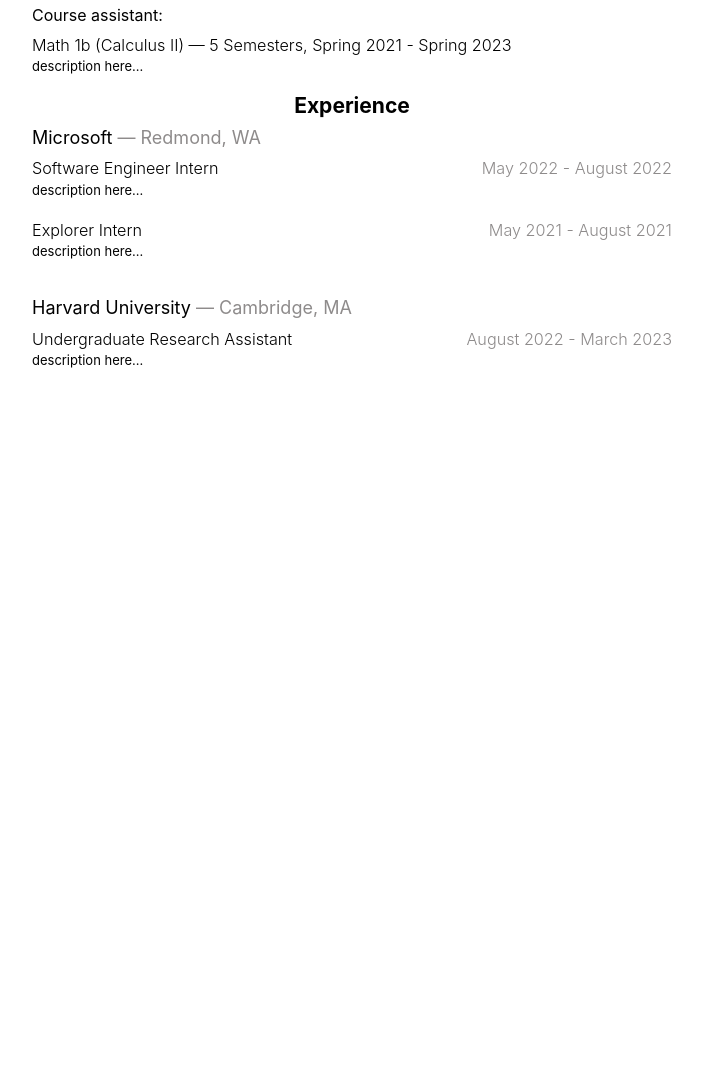
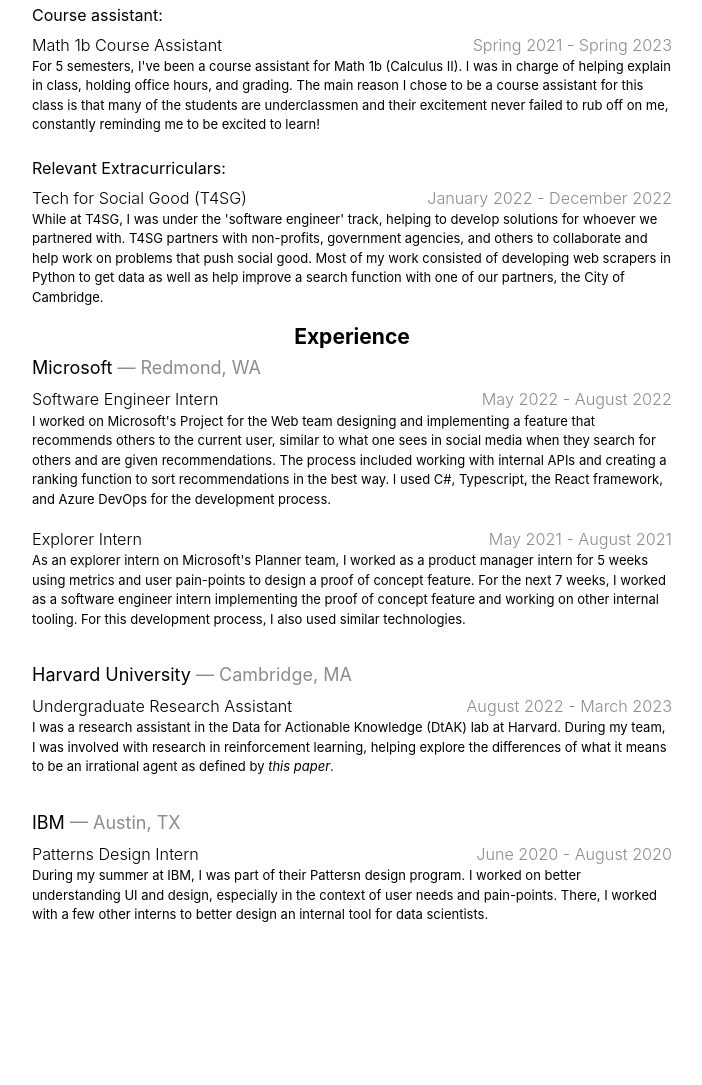
Before and after one commit to em-ramirez/em-ramirez.github.io, a plain HTML site: page resume.html in a window 1280 px wide. Shown: the part 629-1714 px from the top of the page, without its empty margins (288-990 px from the left). Before the commit the page ends 1190 px from the top, so only its background shows below. Drawn offline with nearby package versions, Linux system fonts and the light colour scheme.

Commit message:
finished resume section. Need to handle mobile interface and remaining sections:

```diff
--- a/resume.html
+++ b/resume.html
@@ -30,7 +30,7 @@
                 </h3>
                 <p id="resume-content-education">
                     <span style="font-weight: 450;">Harvard University</span>
-                    <span class="text-gray align-right"> 2019 - Current</span>
+                    <span class="text-gray align-right"> 2019 - 2023</span>
                     <br>
                     <span class="text-gray font-small"><em>A.B. in Computer Science</em></span>
                 </p>
@@ -79,10 +79,25 @@
                     Course assistant:
                 </h4>
                 <p class="font-md-small mb-small" id="resume-teaching">
-                    Math 1b (Calculus II) — 5 Semesters, Spring 2021 - Spring 2023
+                    Math 1b Course Assistant <span class="text-gray align-right">Spring 2021 - Spring 2023</span>
                 </p>
                 <p style="margin-top: 0;" class="font-small mt-small" id="resume-teaching">
-                    description here...
+                    For 5 semesters, I've been a course assistant for Math 1b (Calculus II). I was in charge of helping explain in class, holding office
+                    hours, and grading. The main reason I chose to be a course assistant for this class is that many of the students are
+                    underclassmen and their excitement never failed to rub off on me, constantly reminding me to be excited to learn!
+                </p>
+
+                <h4 class="font-medium mb-small mt-normal" id="education">
+                    Relevant Extracurriculars:
+                </h4>
+                <p class="font-md-small mb-small" id="resume-teaching">
+                    Tech for Social Good (T4SG) <span class="text-gray align-right">January 2022 - December 2022</span>
+                </p>
+                <p style="margin-top: 0;" class="font-small mt-small" id="resume-teaching">
+                    While at T4SG, I was under the 'software engineer' track, helping to develop solutions for whoever we partnered with. T4SG
+                    partners with non-profits, government agencies, and others to collaborate and help work on problems that push social good.
+                    Most of my work consisted of developing web scrapers in Python to get data as well as help improve a search function with
+                    one of our partners, the City of Cambridge.
                 </p>
 
                 <h3>
@@ -95,14 +110,20 @@
                     Software Engineer Intern <span class="text-gray align-right"> May 2022 - August 2022</span>
                 </p>
                 <p style="margin-top: 0;" class="font-small mt-small" id="resume-teaching">
-                    description here...
+                    I worked on Microsoft's Project for the Web team designing and implementing a feature that recommends others to the
+                    current user, similar to what one sees in social media when they search for others and are given recommendations. The
+                    process included working with internal APIs and creating a ranking function to sort recommendations in the best way. I
+                    used C#, Typescript, the React framework, and Azure DevOps for the development process.
                 </p>
                 <br>
                 <p class="font-md-small mb-small" id="resume-teaching">
                     Explorer Intern <span class="text-gray align-right"> May 2021 - August 2021</span>
                 </p>
                 <p style="margin-top: 0;" class="font-small mt-small" id="resume-teaching">
-                    description here...
+                    As an explorer intern on Microsoft's Planner team, I worked as a product manager intern for 5 weeks using metrics and
+                    user pain-points to design a proof of concept feature. For the next 7 weeks, I worked as a software engineer intern
+                    implementing the proof of concept feature and working on other internal tooling. For this development process, I also used
+                    similar technologies.
                 </p>
                 <div class="experience-section">
 
@@ -113,7 +134,23 @@
                         Undergraduate Research Assistant <span class="text-gray align-right"> August 2022 - March 2023</span>
                     </p>
                     <p style="margin-top: 0;" class="font-small mt-small" id="resume-teaching">
-                        description here...
+                        I was a research assistant in the Data for Actionable Knowledge (DtAK) lab at Harvard. During my team, I was
+                        involved with research in reinforcement learning, helping explore the differences of what it means to be an
+                        irrational agent as defined by <a href="https://arxiv.org/abs/2212.00863" target="_blank"><em>this paper</em></a>.
+                    </p>
+                </div>
+                <div class="experience-section" id="experience-section-end">
+
+                    <p id="resume-content-experience">
+                        IBM <span class="text-gray">— Austin, TX</span>
+                    </p>
+                    <p class="font-md-small mb-small" id="resume-teaching">
+                        Patterns Design Intern <span class="text-gray align-right"> June 2020 - August 2020</span>
+                    </p>
+                    <p style="margin-top: 0;" class="font-small mt-small" id="resume-teaching">
+                        During my summer at IBM, I was part of their Pattersn design program. I worked on better understanding UI and
+                        design, especially in the context of user needs and pain-points. There, I worked with a few other interns to
+                        better design an internal tool for data scientists.
                     </p>
                 </div>
             </div>
--- a/styles.css
+++ b/styles.css
@@ -14,9 +14,12 @@
     margin: 0;
     padding: 0;
     height: 100%;
-    padding-bottom: 300px;
+    padding-bottom: 20%;
 }
 
+body#resume {
+    padding-bottom: 50%;
+}
 /* * {
     box-sizing: border-box;
     border-style: solid;
@@ -328,3 +331,7 @@
     margin-top: 2.5rem;
     margin-bottom: 1rem;
 }
+
+#experience-section-end {
+    padding-bottom: 25%;
+}
```
